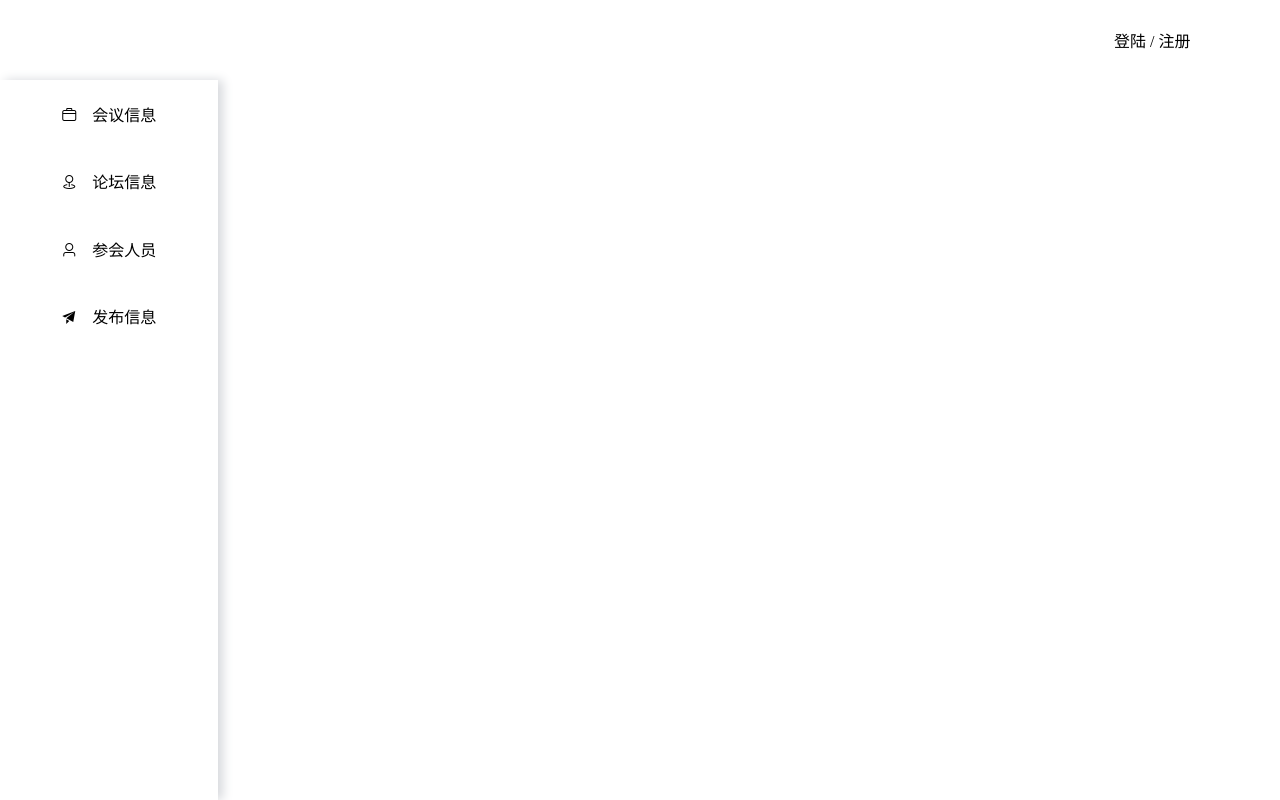
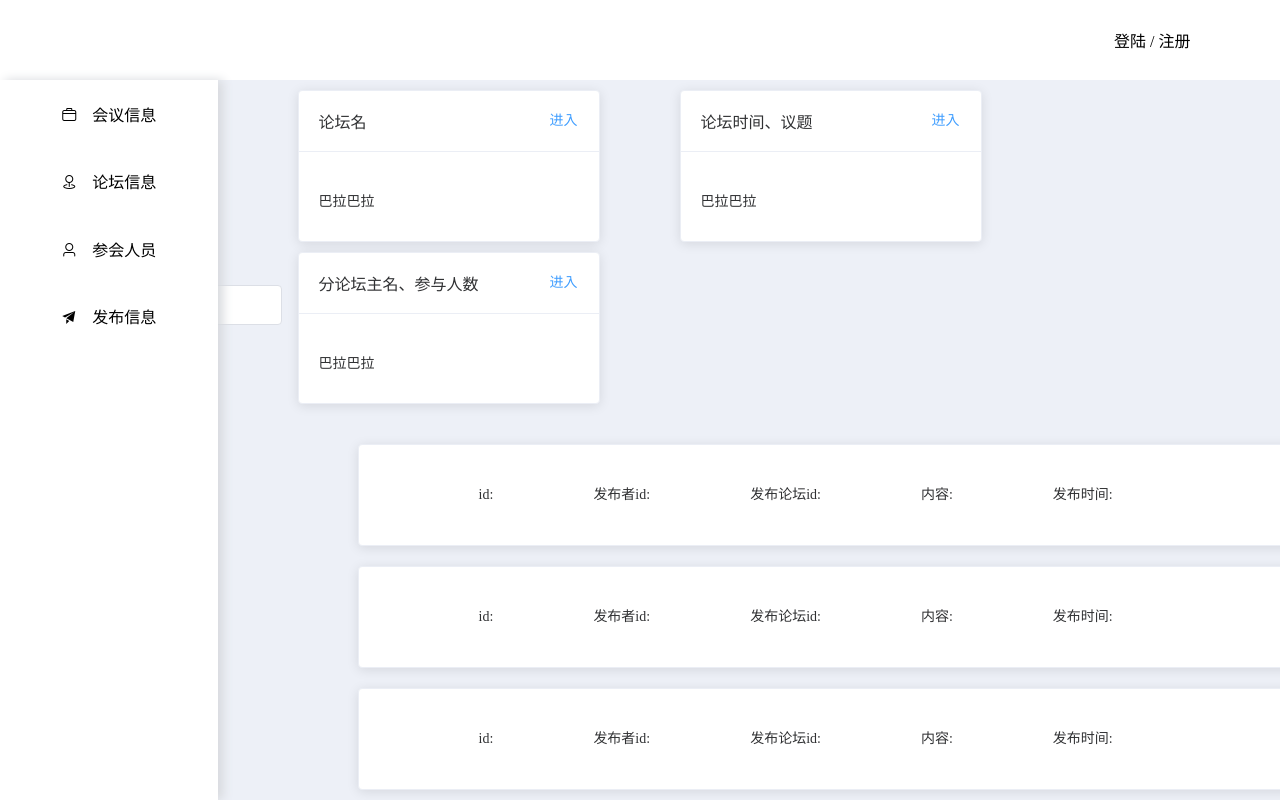
Before and after one commit to FZUSESPR21W/meeting-system-team9, a Vue app in the folder front_end/meet-system/: page /home/forum in a window 1280 px wide. Built offline with nearby package versions, Linux system fonts and the light colour scheme.

Commit message:
firstcommit
实现前端论坛页面

```diff
--- a/front_end/meet-system/src/components/forum.vue
+++ b/front_end/meet-system/src/components/forum.vue
@@ -1,6 +1,79 @@
 <template>
-    <div id="forum"></div>
+    <div id="forum">
+        <div class="card1">
+            <el-card class="box-card1">
+                <div slot="header" class="clearfix">
+                <span>论坛名</span>
+                <el-button style="float: right; padding: 3px 0" type="text">进入</el-button>
+                </div>
+                <div class="text item">
+                {{'巴拉巴拉' }}
+                </div>
+            </el-card>
+            <el-card class="box-card1">
+                <div slot="header" class="clearfix">
+                <span>论坛时间、议题</span>
+                <el-button style="float: right; padding: 3px 0" type="text">进入</el-button>
+                </div>
+                <div class="text item">
+                {{'巴拉巴拉' }}
+                </div>
+            </el-card>
+            <el-card class="box-card1">
+                <div slot="header" class="clearfix">
+                <span>分论坛主名、参与人数</span>
+                <el-button style="float: right; padding: 3px 0" type="text">进入</el-button>
+                </div>
+                <div class="text item">
+                {{'巴拉巴拉' }}
+                </div>
+            </el-card>
+        </div>
+
+
+
+    <div class="selectanddropdown">
+      <div class="dropdown">
+          <el-dropdown>
+          <span class="el-dropdown-link">
+            下拉菜单<i class="el-icon-arrow-down el-icon--right"></i>
+          </span>
+          <el-dropdown-menu slot="dropdown">
+            <el-dropdown-item>巴拉巴拉下拉框</el-dropdown-item>
+          </el-dropdown-menu>
+        </el-dropdown>
+      </div>
+      <div class="input">
+        <el-input v-model="input" placeholder="请输入内容"></el-input>
+      </div>
+    </div>
+
+
+
+
+    <div class="cards">
+      <el-card class="box-card" v-for="o in 10" :key="o" >
+        <div  class="text1 item1" >
+          {{'id:' }}
+        </div>
+        <div  class="text1 item1">
+          {{'发布者id:' }}
+        </div>
+        <div  class="text1 item1">
+          {{'发布论坛id:' }}
+        </div>
+        <div  class="text1 item1">
+          {{'内容:' }}
+        </div>
+        <div  class="text1 item1">
+          {{'发布时间:' }}
+        </div>
+      </el-card>
+    </div>
+
+    </div>
     <!-- 论坛页面 -->
+
 </template>
 
 <script>
@@ -17,5 +90,73 @@ export default {
 
 <style scoped>
 #forum {
+ /* border: 1px red solid;
+    box-sizing: border-box; */
+    width: 83%;
+    height: 100%;
+    background-color: #edf0f7;
+    overflow: scroll;
+}
+.text1 {
+   display: inline-block;
+   font-size: 14px;
+ }
+.text {
+  font-size: 14px;
+}
+
+.item {
+  padding: 18px 0;
+}
+.item1 {
+  padding: 18px 0;
+  margin-left: 100px;
+}
+
+.box-card {
+  width: 950px;
+  height: 100px;
+  margin: 5px;
+  margin-left: 140px;
+  margin-top: 20px;
+}
+.box-card1 {
+  display: inline-block;
+  margin-left: 80px;
+  margin-top: 10px;
+  width: 300px;
+  float: left;
+  height: 150px;
+}
+.selectanddropdown{
+  width: 1400px;
+  height: 50px;
+  margin: 5px;
+  margin-left: 100px;
+  position: relative;
+  top: 50px;
+  right: 1000px;
+}
+.cards{
+  position: relative;
+  top: 40px;
+}
+.card1{
+    height: 150px;
+}
+.el-dropdown-link {
+  cursor: pointer;
+  color: #409EFF;
+}
+.el-icon-arrow-down {
+  font-size: 12px;
+}
+.dropdown{
+  display: inline-block;
+  width: 100px;
+}
+.input{
+  display: inline-block;
+  width: 200px;
 }
 </style>
```
